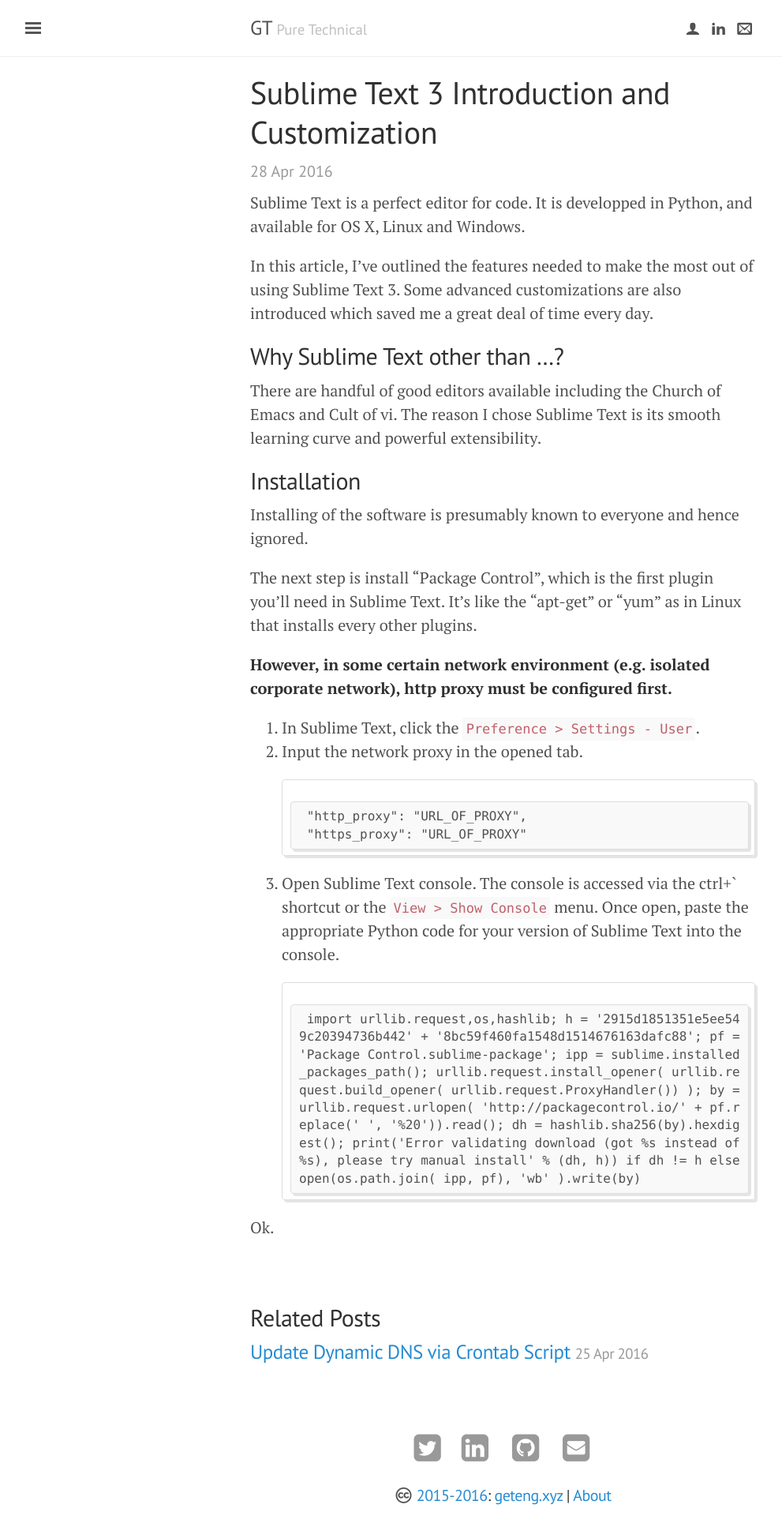
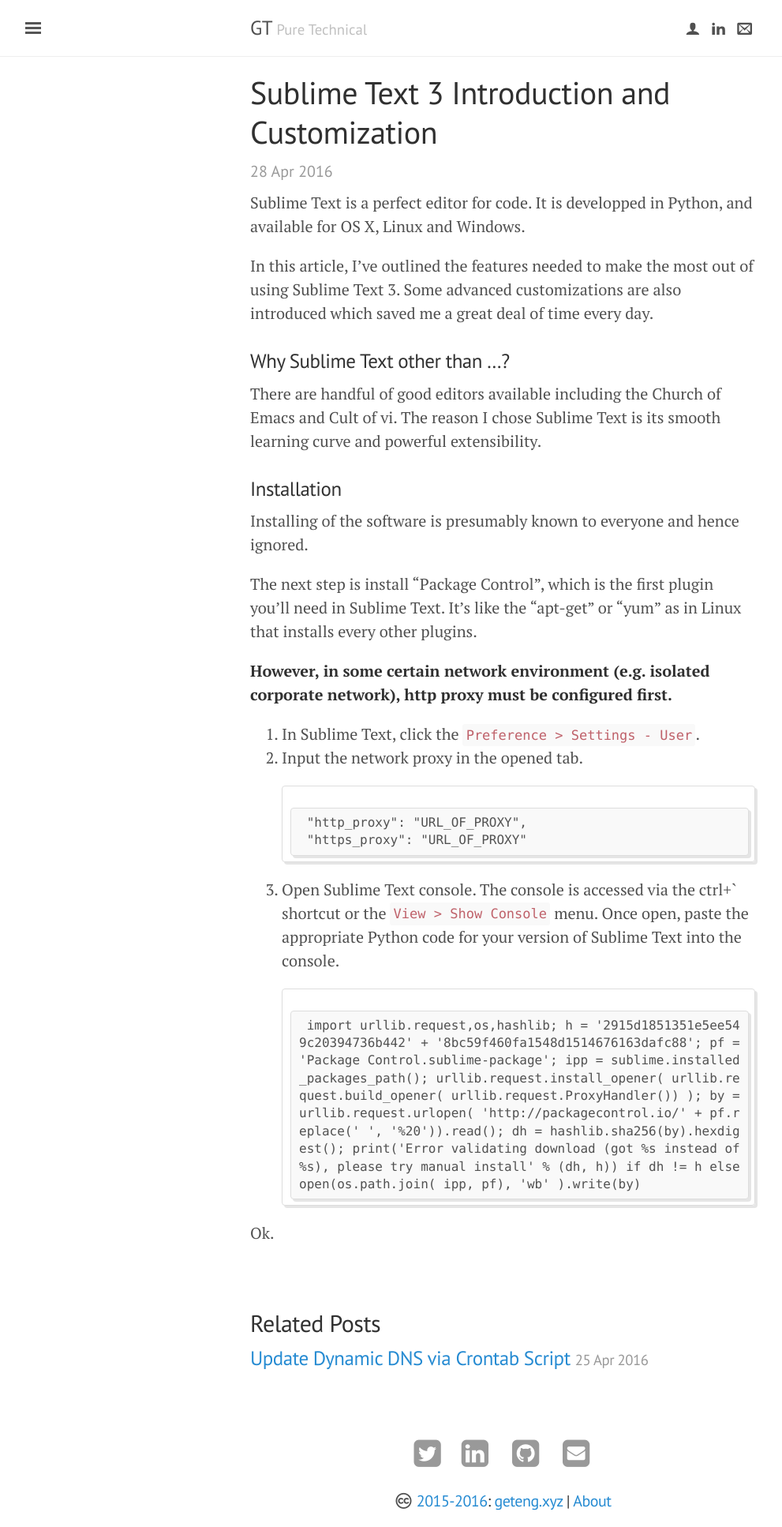
Before and after one commit to tengg/tengg.github.io, a Jekyll site: the page built from _posts/2016-04-28-sublime-text.md, in a window 1280 px wide. Shown: the whole page at 79% size, without its empty margins (3-994 px from the left). Built offline with Jekyll 4.4.1, drawn with Linux system fonts in a browser that asks for light colours; nearby versions of some CDN libraries; some web fonts are replaced.

```diff
--- a/_posts/2016-04-28-sublime-text.md
+++ b/_posts/2016-04-28-sublime-text.md
@@ -7,11 +7,11 @@ Sublime Text is a perfect editor for code. It is developped in Python, and avail
 
 In this article, I've outlined the features needed to make the most out of using Sublime Text 3. Some advanced customizations are also introduced which saved me a great deal of time every day.
 
-## Why Sublime Text other than ...?
+### Why Sublime Text other than ...?
 
 There are handful of good editors available including the Church of Emacs and Cult of vi. The reason I chose Sublime Text is its smooth learning curve and powerful extensibility.
 <!--more-->
-## Installation
+### Installation
 
 Installing of the software is presumably known to everyone and hence ignored.
 
```
